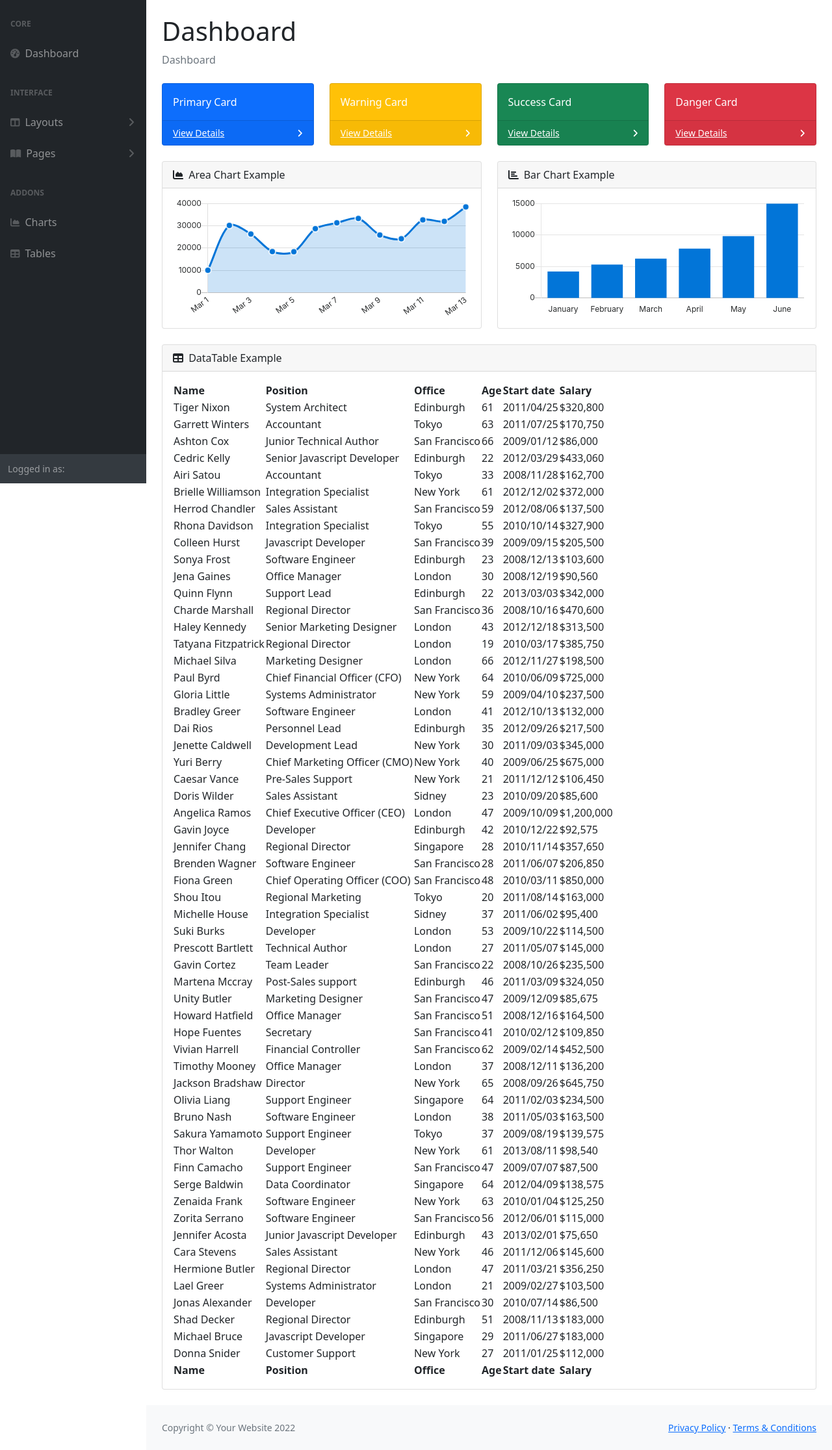
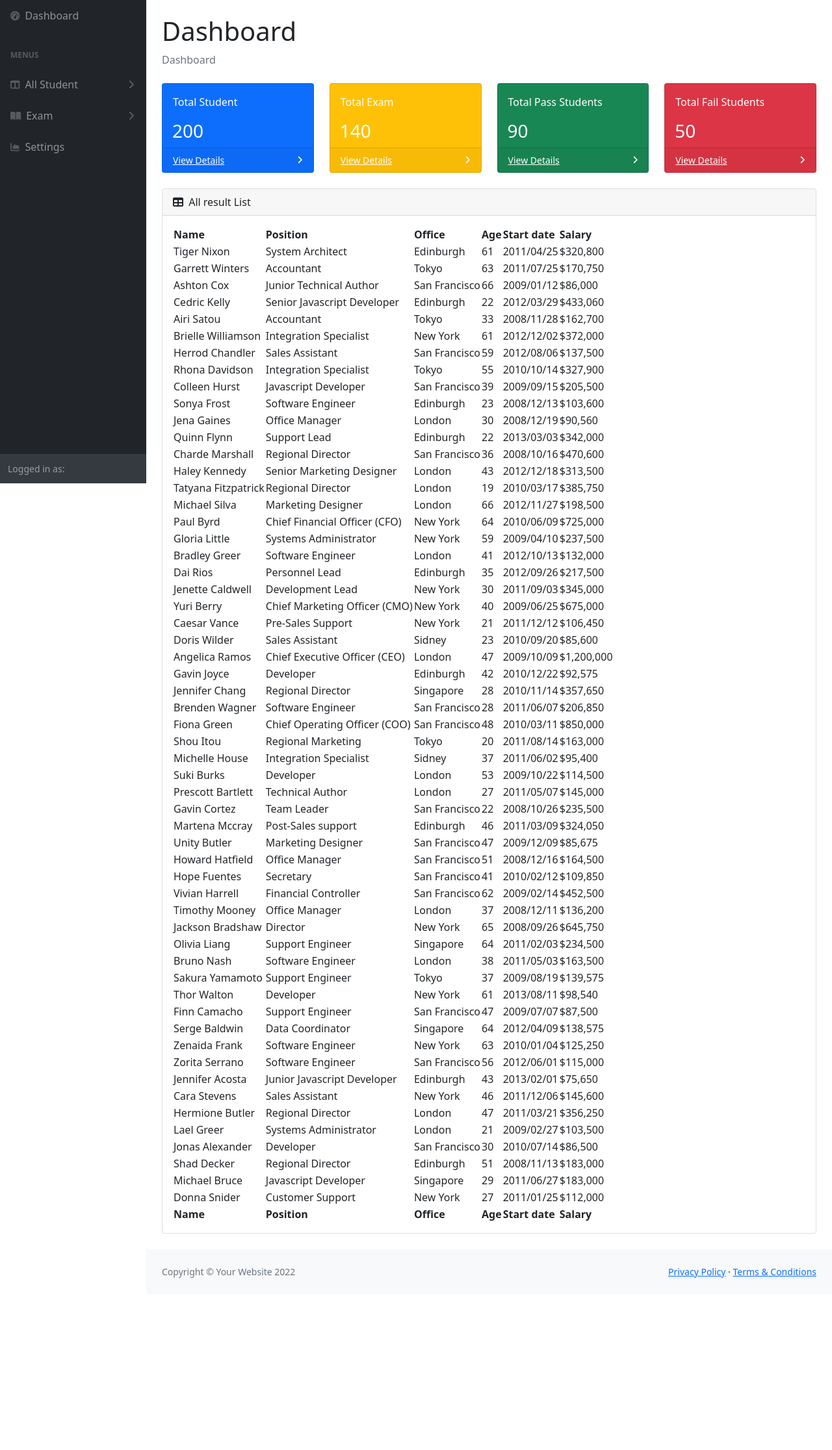
Before and after one commit to mbrsagor/swp, a Django app: page / in a window 1280 px wide. Shown: the part 56-2288 px from the top of the page at 65% size. After the commit the page ends 2023 px from the top, so only its background shows below. Run offline with Django 4.2, Linux system fonts and the light colour scheme; some libraries are stand-ins or nearby versions.

Commit message:
Delete: unused code remove.

```diff
--- a/portal/templates/index.html
+++ b/portal/templates/index.html
@@ -11,7 +11,8 @@
         <div class="row">
             <div class="col-xl-3 col-md-6">
                 <div class="card bg-primary text-white mb-4">
-                    <div class="card-body">Primary Card</div>
+                    <div class="card-body">Total Student</div>
+                    <h3 style="margin-left: 15px" class="card-title">200</h3>
                     <div class="card-footer d-flex align-items-center justify-content-between">
                         <a class="small text-white stretched-link" href="#">View Details</a>
                         <div class="small text-white"><i class="fas fa-angle-right"></i></div>
@@ -20,7 +21,8 @@
             </div>
             <div class="col-xl-3 col-md-6">
                 <div class="card bg-warning text-white mb-4">
-                    <div class="card-body">Warning Card</div>
+                    <div class="card-body">Total Exam</div>
+                    <h3 style="margin-left: 15px" class="card-title">140</h3>
                     <div class="card-footer d-flex align-items-center justify-content-between">
                         <a class="small text-white stretched-link" href="#">View Details</a>
                         <div class="small text-white"><i class="fas fa-angle-right"></i></div>
@@ -29,7 +31,8 @@
             </div>
             <div class="col-xl-3 col-md-6">
                 <div class="card bg-success text-white mb-4">
-                    <div class="card-body">Success Card</div>
+                    <div class="card-body">Total Pass Students</div>
+                    <h3 style="margin-left: 15px" class="card-title">90</h3>
                     <div class="card-footer d-flex align-items-center justify-content-between">
                         <a class="small text-white stretched-link" href="#">View Details</a>
                         <div class="small text-white"><i class="fas fa-angle-right"></i></div>
@@ -38,7 +41,8 @@
             </div>
             <div class="col-xl-3 col-md-6">
                 <div class="card bg-danger text-white mb-4">
-                    <div class="card-body">Danger Card</div>
+                    <div class="card-body">Total Fail Students</div>
+                    <h3 style="margin-left: 15px" class="card-title">50</h3>
                     <div class="card-footer d-flex align-items-center justify-content-between">
                         <a class="small text-white stretched-link" href="#">View Details</a>
                         <div class="small text-white"><i class="fas fa-angle-right"></i></div>
@@ -46,34 +50,10 @@
                 </div>
             </div>
         </div>
-        <div class="row">
-            <div class="col-xl-6">
-                <div class="card mb-4">
-                    <div class="card-header">
-                        <i class="fas fa-chart-area me-1"></i>
-                        Area Chart Example
-                    </div>
-                    <div class="card-body">
-                        <canvas id="myAreaChart" width="100%" height="40"></canvas>
-                    </div>
-                </div>
-            </div>
-            <div class="col-xl-6">
-                <div class="card mb-4">
-                    <div class="card-header">
-                        <i class="fas fa-chart-bar me-1"></i>
-                        Bar Chart Example
-                    </div>
-                    <div class="card-body">
-                        <canvas id="myBarChart" width="100%" height="40"></canvas>
-                    </div>
-                </div>
-            </div>
-        </div>
         <div class="card mb-4">
             <div class="card-header">
                 <i class="fas fa-table me-1"></i>
-                DataTable Example
+                All result List
             </div>
             <div class="card-body">
                 <table id="datatablesSimple">
--- a/templates/sidebar.html
+++ b/templates/sidebar.html
@@ -1,16 +1,15 @@
 <nav class="sb-sidenav accordion sb-sidenav-dark" id="sidenavAccordion">
     <div class="sb-sidenav-menu">
         <div class="nav">
-            <div class="sb-sidenav-menu-heading">Core</div>
-            <a class="nav-link" href="index.html">
+            <a class="nav-link" href="/">
                 <div class="sb-nav-link-icon"><i class="fas fa-tachometer-alt"></i></div>
                 Dashboard
             </a>
-            <div class="sb-sidenav-menu-heading">Interface</div>
+            <div class="sb-sidenav-menu-heading">Menus</div>
             <a class="nav-link collapsed" href="#" data-bs-toggle="collapse" data-bs-target="#collapseLayouts"
                aria-expanded="false" aria-controls="collapseLayouts">
                 <div class="sb-nav-link-icon"><i class="fas fa-columns"></i></div>
-                Layouts
+                All Student
                 <div class="sb-sidenav-collapse-arrow"><i class="fas fa-angle-down"></i></div>
             </a>
             <div class="collapse" id="collapseLayouts" aria-labelledby="headingOne" data-bs-parent="#sidenavAccordion">
@@ -22,7 +21,7 @@
             <a class="nav-link collapsed" href="#" data-bs-toggle="collapse" data-bs-target="#collapsePages"
                aria-expanded="false" aria-controls="collapsePages">
                 <div class="sb-nav-link-icon"><i class="fas fa-book-open"></i></div>
-                Pages
+                Exam
                 <div class="sb-sidenav-collapse-arrow"><i class="fas fa-angle-down"></i></div>
             </a>
             <div class="collapse" id="collapsePages" aria-labelledby="headingTwo" data-bs-parent="#sidenavAccordion">
@@ -55,14 +54,9 @@
                     </div>
                 </nav>
             </div>
-            <div class="sb-sidenav-menu-heading">Addons</div>
             <a class="nav-link" href="charts.html">
                 <div class="sb-nav-link-icon"><i class="fas fa-chart-area"></i></div>
-                Charts
-            </a>
-            <a class="nav-link" href="tables.html">
-                <div class="sb-nav-link-icon"><i class="fas fa-table"></i></div>
-                Tables
+                Settings
             </a>
         </div>
     </div>
```
